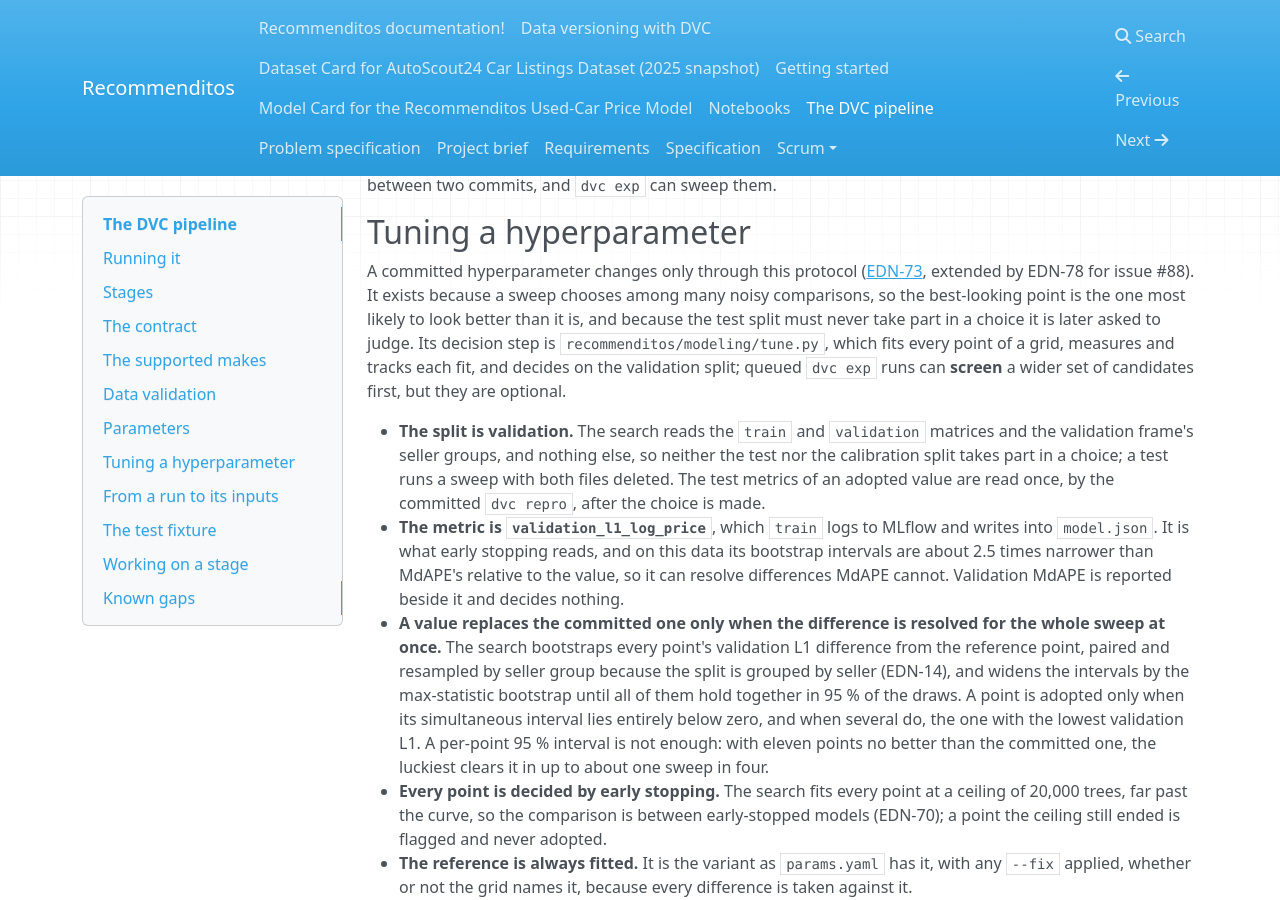
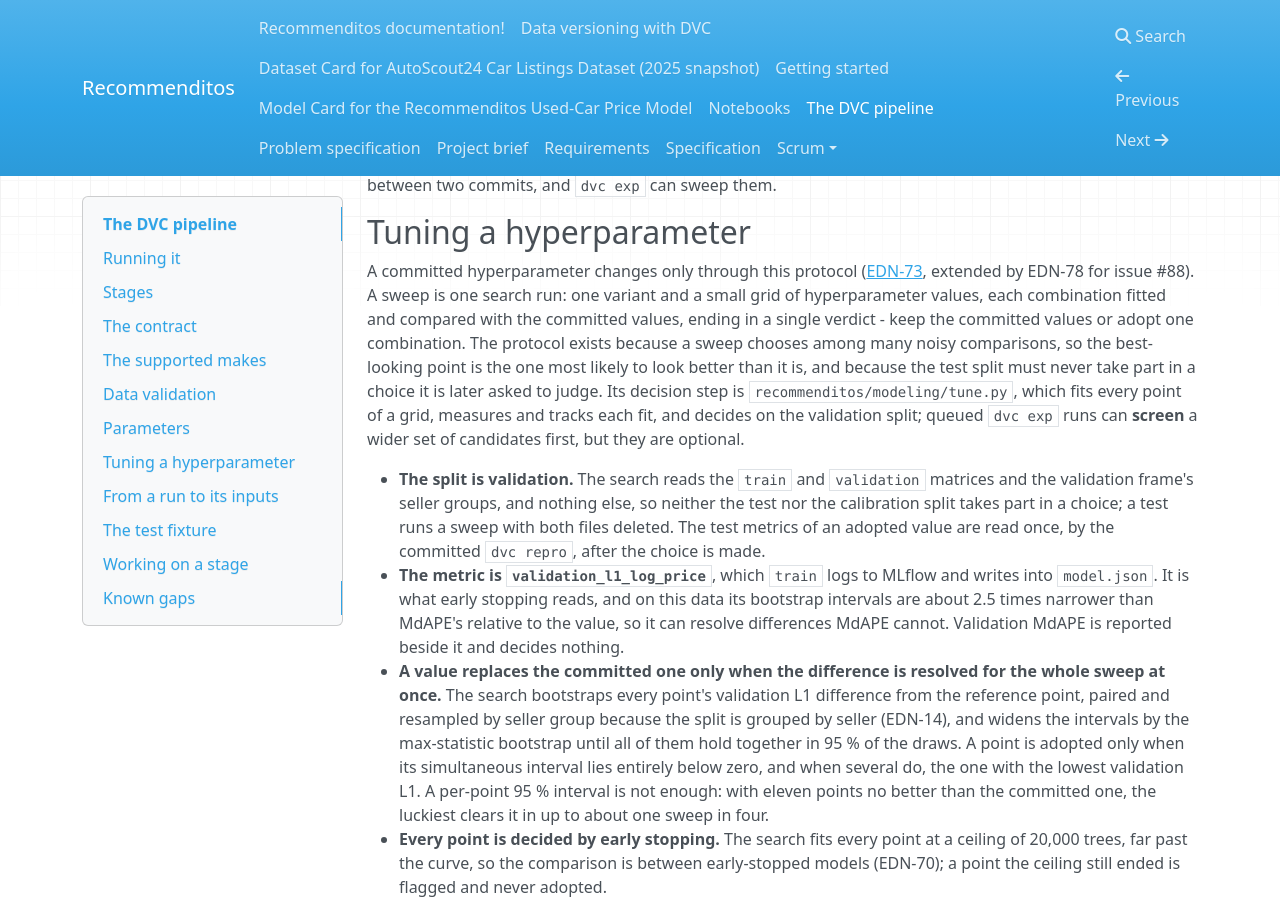
Before and after one commit to mlops-2627q1-mds-upc/MLOPS_Recommenditos, an MkDocs documentation site: the page built from docs/docs/pipeline.md, in a window 1280 px wide and 900 px high, scrolled down 6547 px. Built offline with MkDocs 1.6.1, drawn with Linux system fonts in a browser that asks for light colours; nearby versions of some CDN libraries.

Commit message:
docs: say what a sweep is in the tuning protocol

```diff
--- a/docs/docs/pipeline.md
+++ b/docs/docs/pipeline.md
@@ -203,7 +203,8 @@
 -----------------------
 
 A committed hyperparameter changes only through this protocol ([EDN-73](https://github.com/mlops-2627q1-mds-upc/MLOPS_Recommenditos/blob/main/reports/edn.md), extended by EDN-78 for issue #88).
-It exists because a sweep chooses among many noisy comparisons, so the best-looking point is the one most likely to look better than it is, and because the test split must never take part in a choice it is later asked to judge.
+A sweep is one search run: one variant and a small grid of hyperparameter values, each combination fitted and compared with the committed values, ending in a single verdict - keep the committed values or adopt one combination.
+The protocol exists because a sweep chooses among many noisy comparisons, so the best-looking point is the one most likely to look better than it is, and because the test split must never take part in a choice it is later asked to judge.
 Its decision step is `recommenditos/modeling/tune.py`, which fits every point of a grid, measures and tracks each fit, and decides on the validation split; queued `dvc exp` runs can **screen** a wider set of candidates first, but they are optional.
 
 - **The split is validation.** The search reads the `train` and `validation` matrices and the validation frame's seller groups, and nothing else, so neither the test nor the calibration split takes part in a choice; a test runs a sweep with both files deleted.
```
